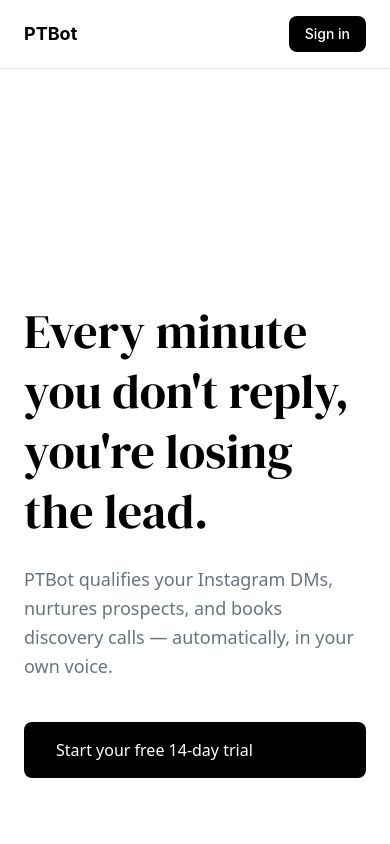
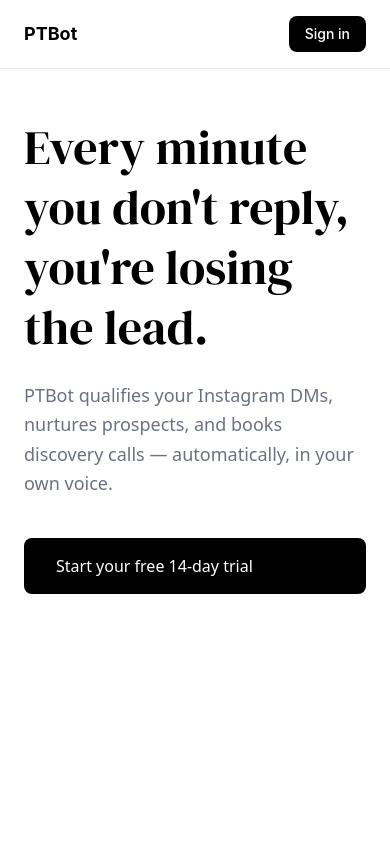
Before and after one commit to shiv9476t/ptbot-v2, a React (Vite) app in the folder frontend/: page / in a window 390 px wide. Shown: the top 844 px of the page. Built offline with nearby package versions, Linux system fonts and the light colour scheme; no server answers.

Commit message:
improve mobile homepage layout

```diff
--- a/frontend/src/pages/public/HomePage.jsx
+++ b/frontend/src/pages/public/HomePage.jsx
@@ -117,7 +117,7 @@ export default function HomePage() {
 
       {/* HERO */}
       <section className="max-w-5xl mx-auto px-6 pt-12 pb-12 grid grid-cols-1 lg:grid-cols-2 gap-16 lg:gap-8 items-center">
-        <div className="flex flex-col justify-center min-h-[100svh] lg:min-h-0">
+        <div className="flex flex-col justify-start min-h-[100svh] lg:min-h-0">
           <h1 style={serif} className="text-5xl lg:text-6xl font-normal leading-tight mb-6">
             Every minute you don't reply, you're losing the lead.
           </h1>
```
